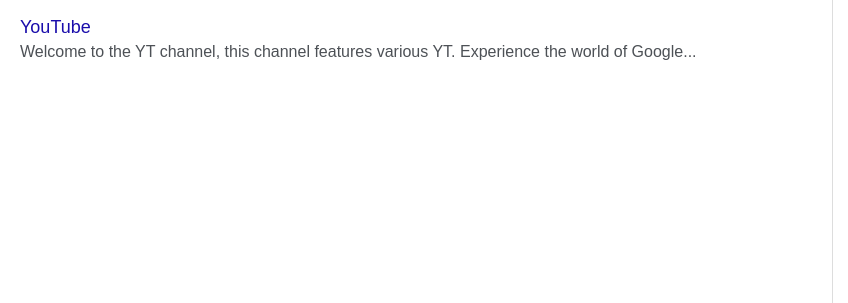
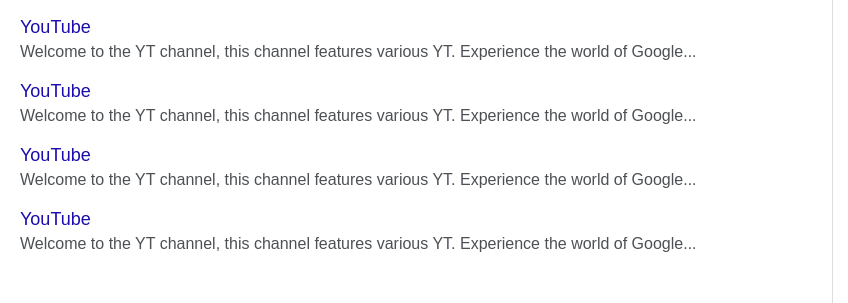
Before and after one commit to HannahImo/Flexisaf-Hannah-Imo, a plain HTML site: page index.html in a window 1280 px wide. Shown: the part 231-534 px from the top of the page, 0-848 px from the left. Drawn offline with Linux system fonts and the light colour scheme; grey boxes are pictures that could not be loaded.

Commit message:
other commits

```diff
--- a/index.html
+++ b/index.html
@@ -38,6 +38,20 @@
         <a href="#">YouTube</a>
         <p>Welcome to the YT channel, this channel features various YT. Experience the world of Google...</p>
       </div>
+      <div class="result">
+        <a href="#">YouTube</a>
+        <p>Welcome to the YT channel, this channel features various YT. Experience the world of Google...</p>
+      </div>
+      <div class="result">
+        <a href="#">YouTube</a>
+        <p>Welcome to the YT channel, this channel features various YT. Experience the world of Google...</p>
+      </div>
+      <div class="result">
+        <a href="#">YouTube</a>
+        <p>Welcome to the YT channel, this channel features various YT. Experience the world of Google...</p>
+      </div>
+
+
     </div>
 
     <div class="panel">
```
